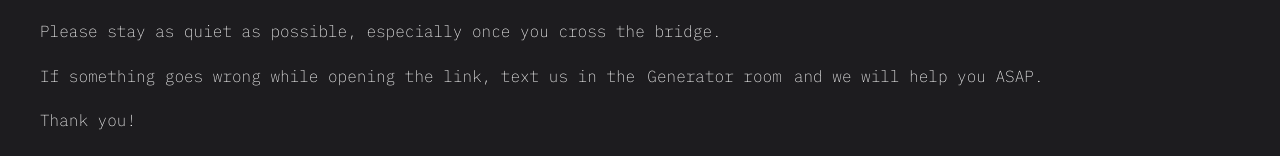
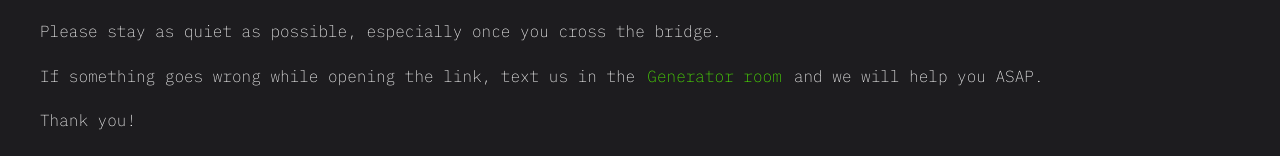
Before and after one commit to Hulow/generator-party, a plain HTML site: page index.html in a window 1280 px wide. Shown: the part 503-659 px from the top of the page. Drawn offline with Linux system fonts and the light colour scheme.

Commit message:
chore: update color button for generator room

```diff
--- a/index.html
+++ b/index.html
@@ -30,7 +30,7 @@
                 <p>Please stay as quiet as possible, especially once you cross the bridge.</p>
             </div>
             <div class="margin-top">
-                <p>If something goes wrong while opening the link, text us in the<a href="generatorRoom" target="_blank" style="text-decoration: none; color: inherit;">Generator room</a>and we will help you ASAP.</p>
+                <p>If something goes wrong while opening the link, text us in the<a href="generatorRoom" target="_blank" style="text-decoration: none; color: inherit; color: rgb(81, 245, 2);">Generator room</a>and we will help you ASAP.</p>
             </div>
             <div class="margin-top">
                 <p>Thank you!</p>
```
